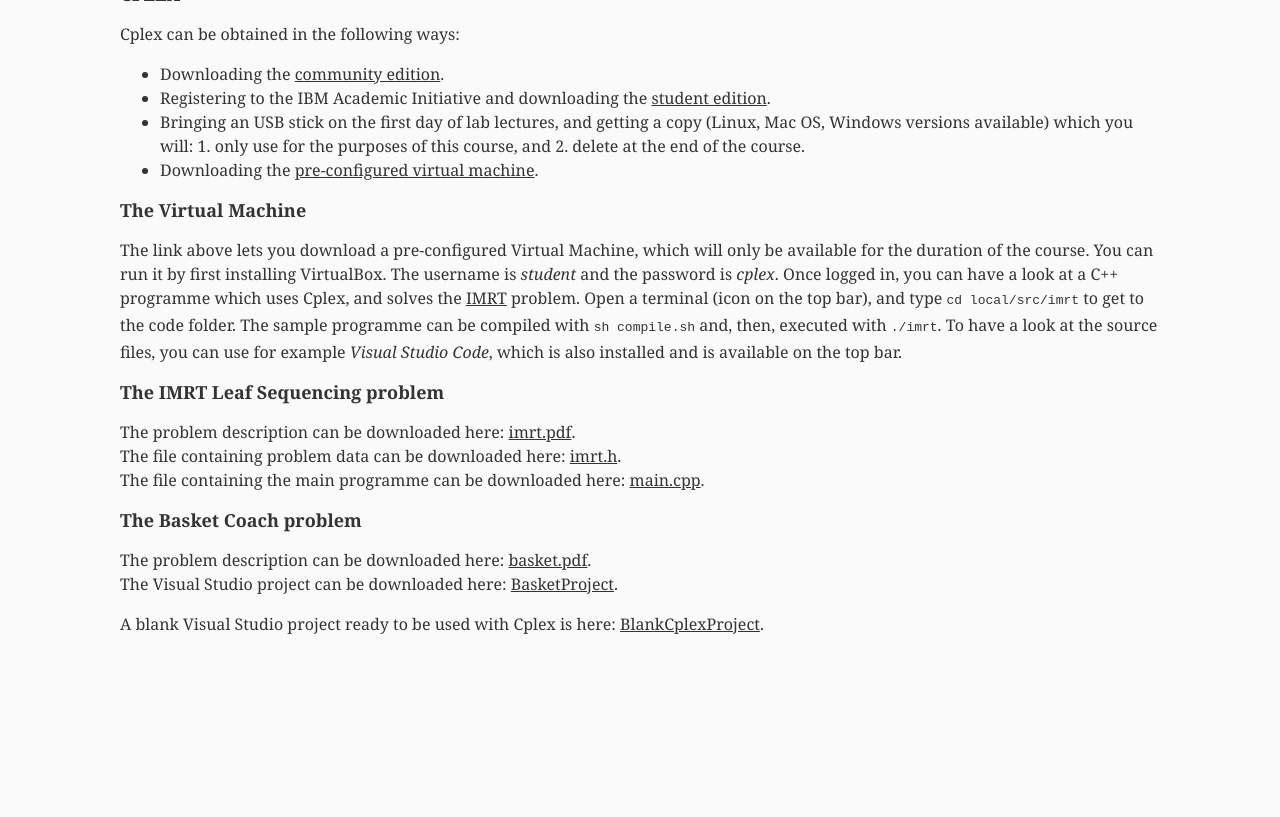
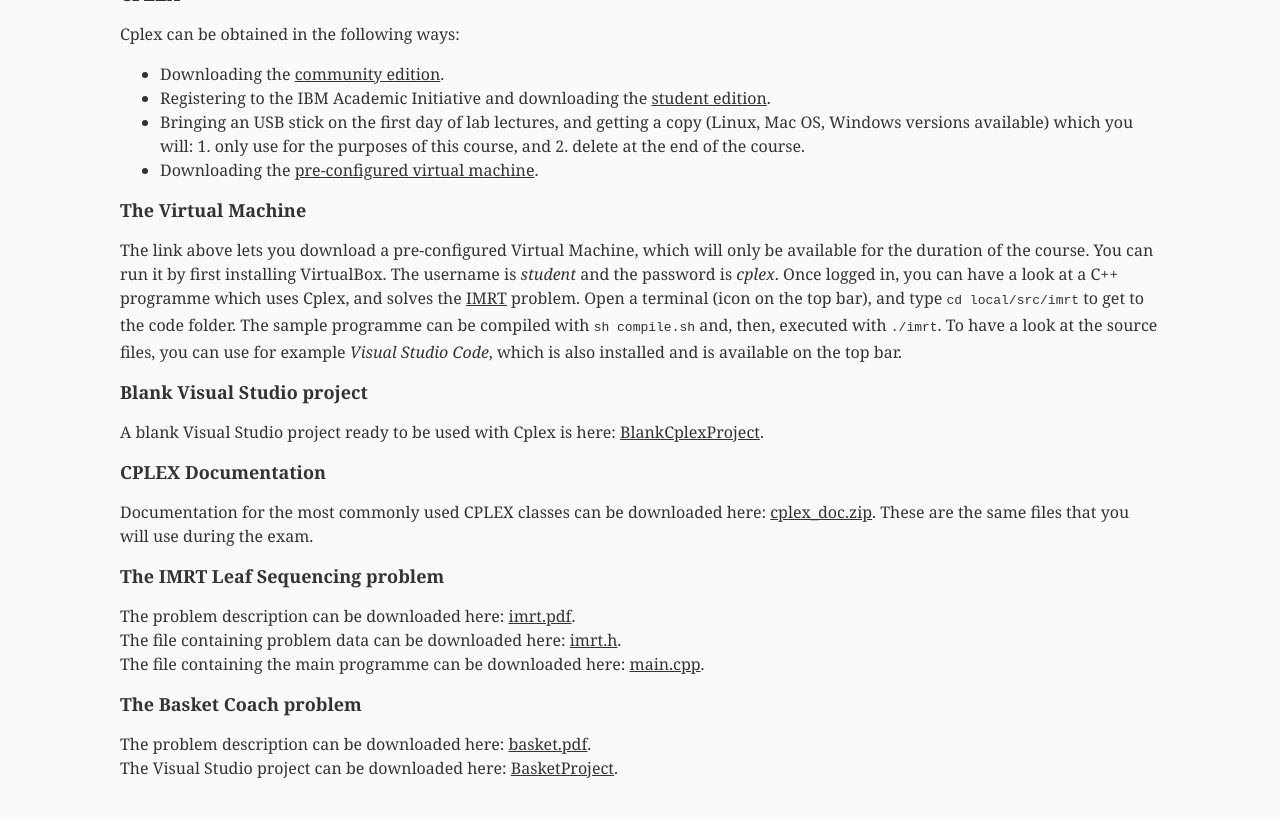
Before and after one commit to alberto-santini/alberto-santini.github.io, a Jekyll site: the page built from oa/index.html, in a window 1280 px wide and 900 px high, scrolled down 646 px. Shown: the top 817 px of the window. Built offline with Jekyll 4.4.1, drawn with Linux system fonts in a browser that asks for light colours; before the commit the page ends 1402 px from its top, so only the background shows below that.

Commit message:
Added cplex doc

```diff
--- a/oa/index.html
+++ b/oa/index.html
@@ -65,6 +65,19 @@
       To have a look at the source files, you can use for example <i>Visual Studio Code</i>, which is also installed and is available on the top bar.
     </p>
 
+    <h1>Blank Visual Studio project</h1>
+
+    <p>
+      A blank Visual Studio project ready to be used with Cplex is here: <a href="/files/oa/BlankCplexProject.zip">BlankCplexProject</a>.
+    </p>
+
+    <h1>CPLEX Documentation</h1>
+
+    <p>
+      Documentation for the most commonly used CPLEX classes can be downloaded here: <a href="/files/oa/cplex_doc.zip">cplex_doc.zip</a>.
+      These are the same files that you will use during the exam.
+    </p>
+
     <h1>The IMRT Leaf Sequencing problem</h1>
 
     <p>
@@ -79,9 +92,5 @@
       The problem description can be downloaded here: <a href="/files/oa/basket.pdf">basket.pdf</a>.<br/>
       The Visual Studio project can be downloaded here: <a href="/files/oa/BasketProject.zip">BasketProject</a>.
     </p>
-
-    <p>
-      A blank Visual Studio project ready to be used with Cplex is here: <a href="/files/oa/BlankCplexProject.zip">BlankCplexProject</a>.
-    </p>
   </div>
 </section>
```
Also changed, not shown: 1 other file.
